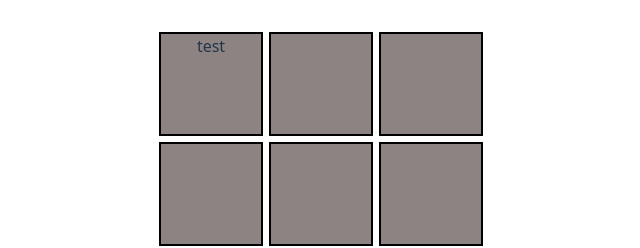
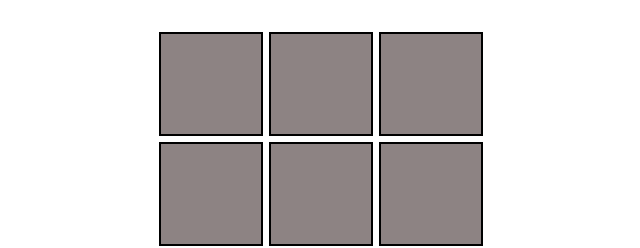
Before and after one commit to mrhl082024/tic_tac_toe, a React (Vite) app: page /gameboard in a window 1280 px wide. Shown: the top 248 px of the page, without its empty margins (316-956 px from the left). Built offline with nearby package versions, Linux system fonts and the light colour scheme.

Commit message:
EDIT Gameboard

```diff
--- a/src/components/Gameboard.jsx
+++ b/src/components/Gameboard.jsx
@@ -6,7 +6,7 @@ function Gameboard({ player, setPlayer }) {
     setPlayer((e) => !e);
   };
   const [gameboard, setGameboard] = useState([
-    "test",
+    "",
     "",
     "",
     "",
@@ -26,11 +26,19 @@ function Gameboard({ player, setPlayer }) {
             id={"box" + id}
             key={id}
             onClick={() => {
-              setGameboard(
-                gameboard.map((maptile, i) => (i === id ? "x" : maptile))
-              );
-              handleTurns();
-              console.log(player);
+              if (player) {
+                setGameboard(
+                  gameboard.map((maptile, i) => (i === id ? "X" : maptile))
+                );
+                handleTurns();
+                console.log(player);
+              } else {
+                setGameboard(
+                  gameboard.map((maptile, i) => (i === id ? "O" : maptile))
+                );
+                handleTurns();
+                console.log(player);
+              }
             }}
           >
             {tile}
--- a/src/styles/Gameboard.css
+++ b/src/styles/Gameboard.css
@@ -8,4 +8,7 @@
   height: 100px;
   background-color: rgb(141, 131, 131);
   border: 2px solid rgb(0, 0, 0);
+  line-height: 100px;
+  font-size: 50px;
+  text-align: center;
 }
```
